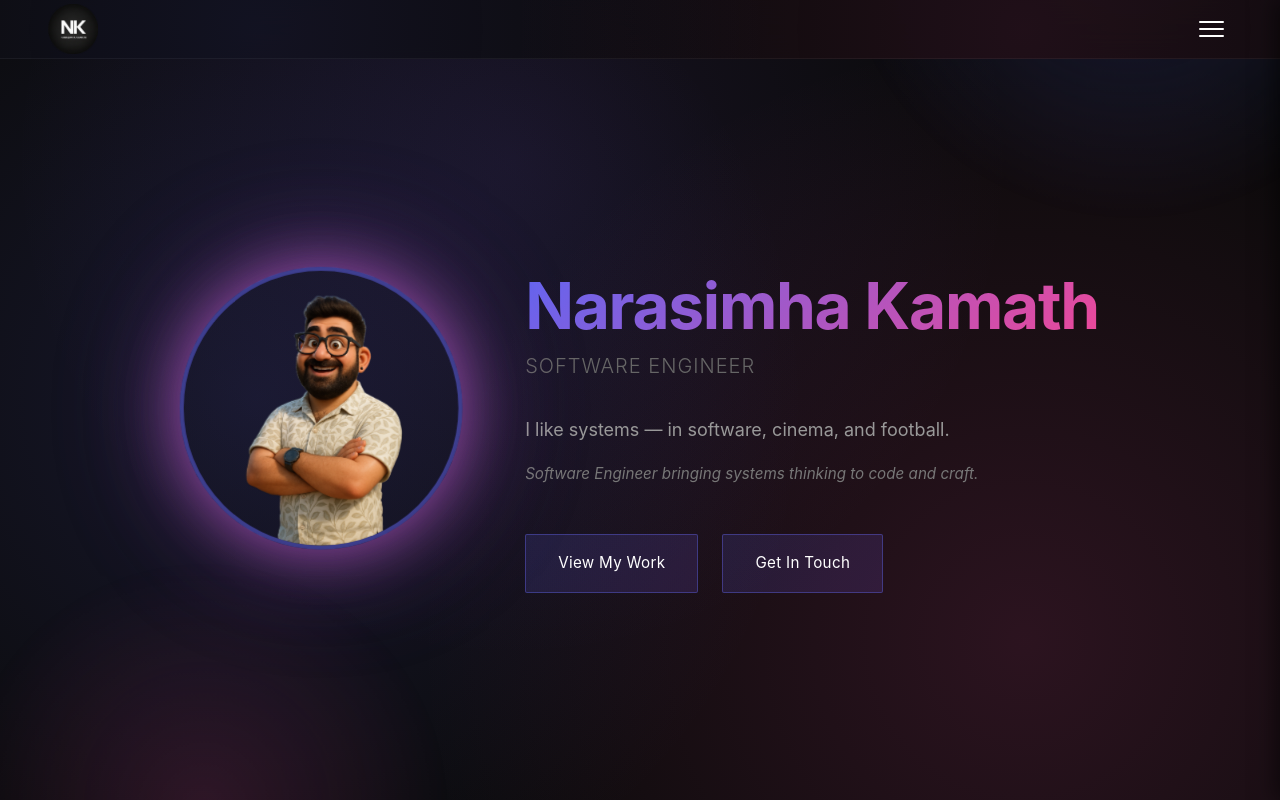
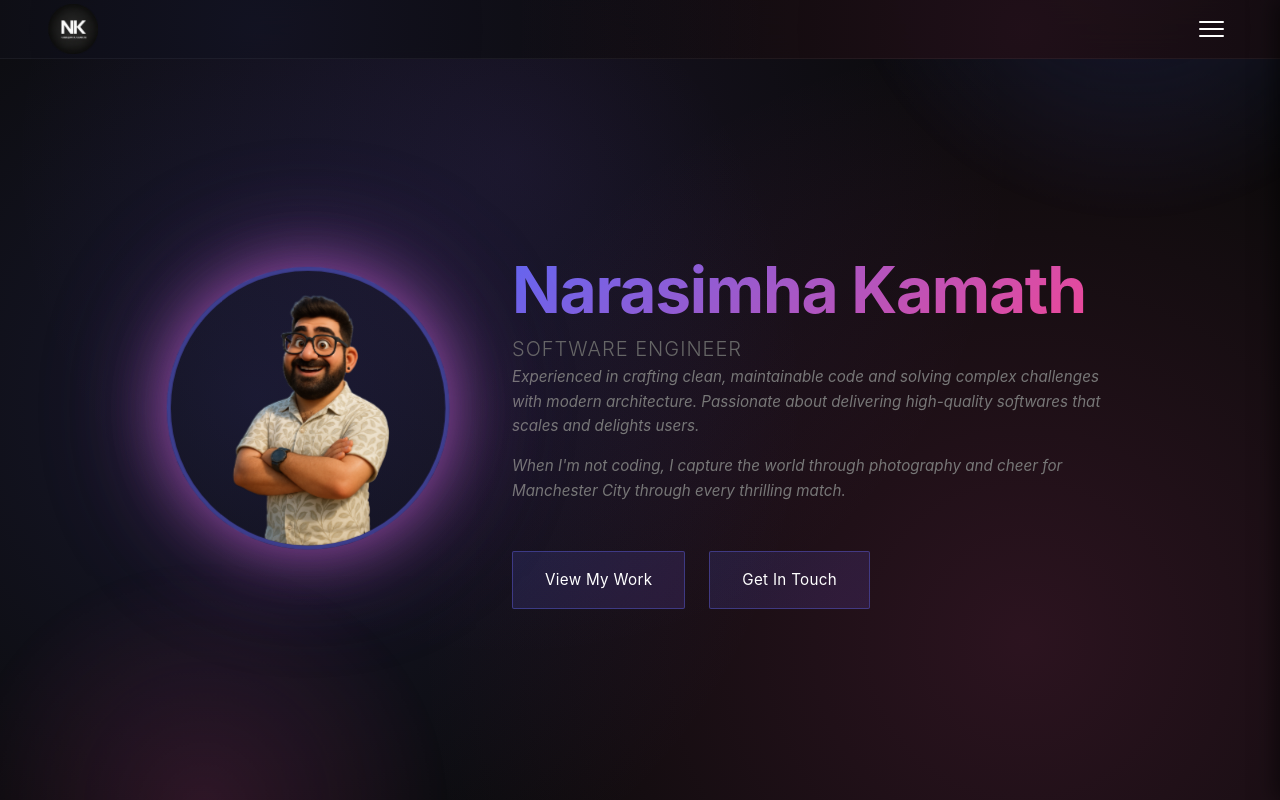
Before and after one commit to narasimhakamath/narasimhakamath-portfolio, a React (Vite) app: page / in a window 1280 px wide. Shown: the top 800 px of the page. Built offline with nearby package versions, Linux system fonts and the light colour scheme; no server answers.

Commit message:
- Updated the hero section for better clarity.

```diff
--- a/src/components/Hero.jsx
+++ b/src/components/Hero.jsx
@@ -11,10 +11,13 @@ const Hero = () => {
             <span className="highlight">Narasimha Kamath</span>
           </h1>
           <h2 className="hero-subtitle">Software Engineer</h2>
-          <p className="hero-description">
-            I like systems — in software, cinema, and football.</p>
-            <p className="hero-description-sub">
-            Software Engineer bringing systems thinking to code and craft.
+          {/* <p className="hero-description">
+            Software Engineer | Building scalable, reliable systems that drive impact.</p> */}
+          <p className="hero-description-sub">
+            Experienced in crafting clean, maintainable code and solving complex challenges with modern architecture. Passionate about delivering high-quality softwares that scales and delights users.
+          </p>
+          <p className="hero-description-sub">
+            When I'm not coding, I capture the world through photography and cheer for Manchester City through every thrilling match.
           </p>
           <div className="hero-actions">
             <a href="#experience" className="btn btn-primary">View My Work</a>
```
